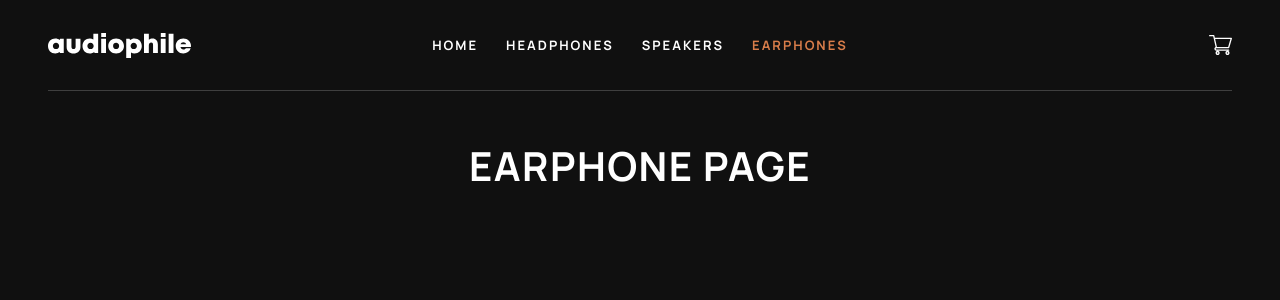
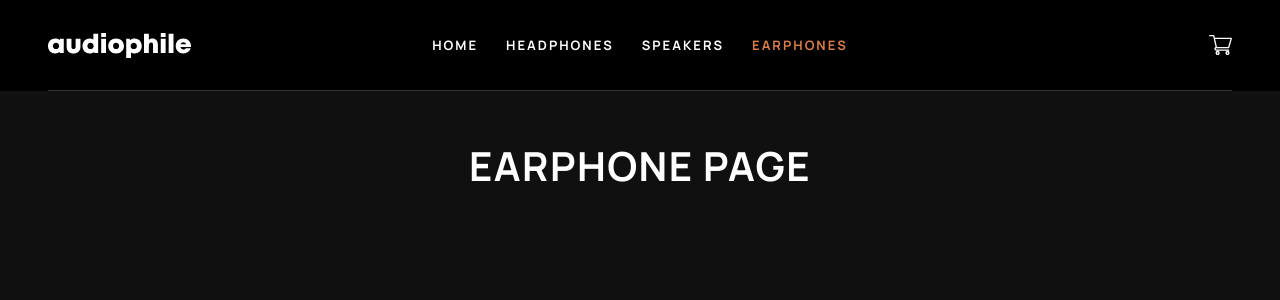
Before and after one commit to LucasWinkler/audiophile-ecommerce, a React (Vite) app: page /earphones in a window 1280 px wide. Shown: the top 300 px of the page. Built offline with nearby package versions, Linux system fonts and the light colour scheme.

Commit message:
Cleaned up some navbar functions/useEffects. Added a check for current path to toggle navbar background colour from transparent to black

```diff
--- a/src/components/common/Navigation/NavigationBar.tsx
+++ b/src/components/common/Navigation/NavigationBar.tsx
@@ -1,21 +1,35 @@
 import { useState, useEffect, useCallback } from 'react';
+import { useLocation } from 'react-router-dom';
+import clsx from 'clsx';
 
 import resolveConfig from 'tailwindcss/resolveConfig';
 import tailwindConfig from '@/../tailwind.config.js';
 
 import navigationLinks from '@/data/navigationLinks.json';
+
+import Logo from '../Logo.tsx';
+import CartButton from '../CartButton.tsx';
+
 import DesktopNavigation from './DesktopNavigation.tsx';
+import MobileNavigation from './MobileNavigation.tsx';
 import HamburgerButton from './HamburgerButton.tsx';
-import MobileNavigation from './MobileNavigation.tsx';
 import NavigationDivider from './NavigationDivider.tsx';
-import CartButton from '../CartButton.tsx';
-import Logo from '../Logo.tsx';
 
 const fullConfig = resolveConfig(tailwindConfig);
 const screens = fullConfig?.theme?.screens as { [key: string]: string };
 
 export default function NavigationBar() {
   const [isMobileMenuOpen, setIsMobileMenuOpen] = useState(false);
+  const [isNavigationTransparent, setIsNavigationTransparent] = useState(true);
+  const { pathname } = useLocation();
+
+  const handleCloseMobileMenu = () => {
+    setIsMobileMenuOpen(false);
+  };
+
+  const handleToggleMobileMenu = () => {
+    setIsMobileMenuOpen(prevState => !prevState);
+  };
 
   const handleEscapePressed = useCallback((event: KeyboardEvent) => {
     if (event.key === 'Escape') {
@@ -23,16 +37,16 @@ export default function NavigationBar() {
     }
   }, []);
 
-  const handleCloseMobileMenu = () => {
-    setIsMobileMenuOpen(false);
+  useEffect(() => {
+    const handleNavigationStyleChange = () => {
+      setIsNavigationTransparent(pathname === '/');
     };
 
-  const handleToggleMobileMenu = () => {
-    setIsMobileMenuOpen(!isMobileMenuOpen);
-  };
+    handleNavigationStyleChange();
+  }, [pathname]);
 
-  // Prevent scrolling when mobile menu is open and toggle scrollbar to prevent page from shifting
   useEffect(() => {
+    const togglePageScrolling = () => {
       const html = document.querySelector('html');
       const classesToToggle = [
         'overflow-hidden',
@@ -46,6 +60,9 @@ export default function NavigationBar() {
           html.classList.toggle(classesToToggle, isMobileMenuOpen);
         });
       }
+    };
+
+    togglePageScrolling();
   }, [isMobileMenuOpen]);
 
   useEffect(() => {
@@ -73,7 +90,11 @@ export default function NavigationBar() {
   }, [handleEscapePressed]);
 
   return (
-    <header className='fixed left-0 right-0 top-0 z-10'>
+    <header
+      className={clsx(
+        'fixed left-0 right-0 top-0 z-10',
+        isNavigationTransparent ? 'bg-transparent' : 'bg-neutral-900'
+      )}>
       <div className='container'>
         <div className='flex h-navigation-height items-center justify-between'>
           <div className='flex w-full items-center justify-between gap-2'>
```
Lines whose indentation alone changed are shown as unchanged.
